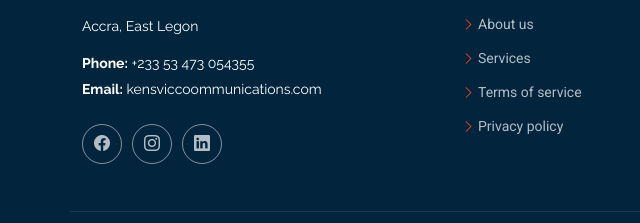
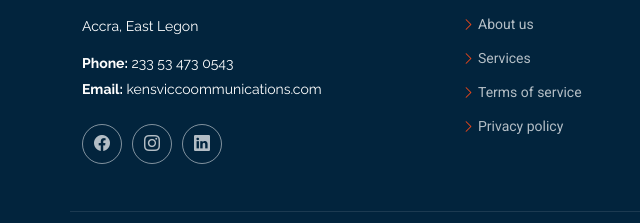
Before and after one commit to Daniel-KK-world/Kensvic, a plain HTML site: page index.html in a window 1280 px wide. Shown: the part 7277-7500 px from the top of the page, 0-640 px from the left. Drawn offline with Linux system fonts and the light colour scheme; animation ran at ten frames a second.

Commit message:
final touches

```diff
--- a/index.html
+++ b/index.html
@@ -844,7 +844,7 @@
           <div class="footer-contact pt-3">
             <p></p>
             <p>Accra, East Legon</p>
-            <p class="mt-3"><strong>Phone:</strong> <span>+233 53 473 054355</span></p>
+            <p class="mt-3"><strong>Phone:</strong> <span>233 53 473 0543</span></p>
             <p><strong>Email:</strong> <span>kensviccoommunications.com</span></p>
           </div>
           <div class="social-links d-flex mt-4">
```
